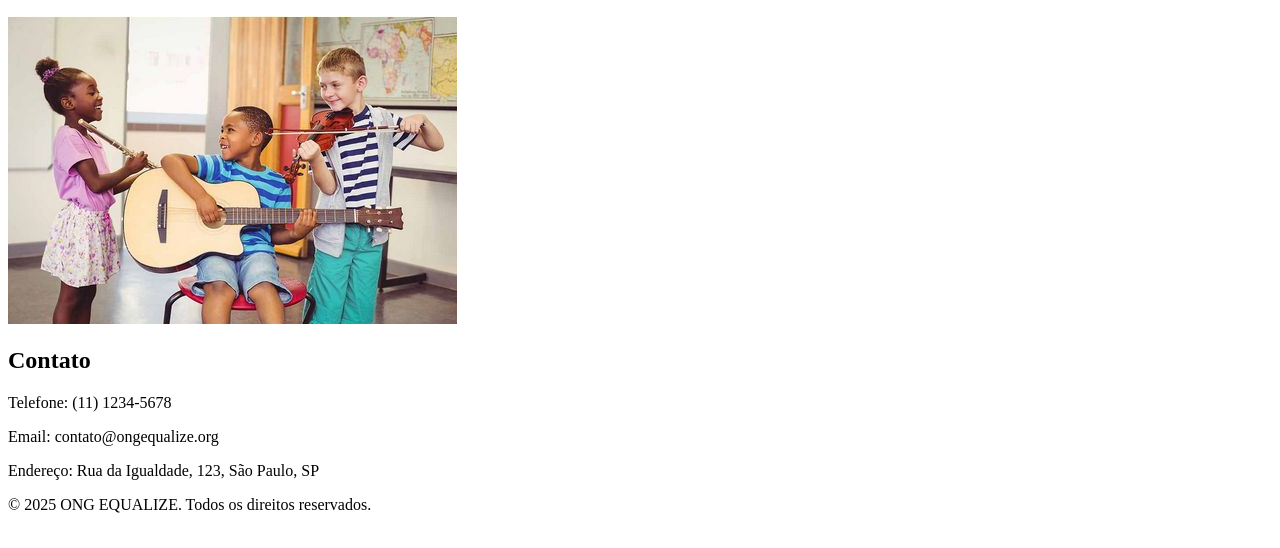
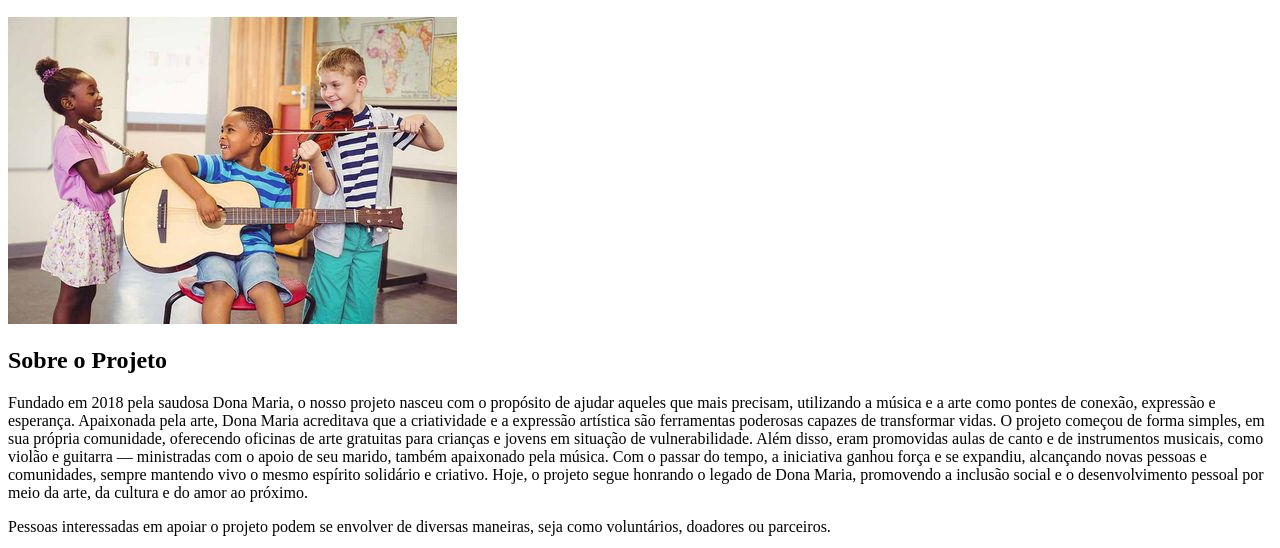
Before and after one commit to Denis15006/Projeto_ONG_Equalize, a plain HTML site: page index.html in a window 1280 px wide. Shown: the part 252-800 px from the top of the page. Drawn offline with Linux system fonts and the light colour scheme.

Commit message:
Adicionando o sobre e arrumando o final com </HTML

```diff
--- a/index.html
+++ b/index.html
@@ -32,6 +32,25 @@
                 </div>
             </section>
 
+            <section id="sobre">
+  <h2>Sobre o Projeto</h2>
+  <p>
+Fundado em 2018 pela saudosa Dona Maria, o nosso projeto nasceu com o propósito de ajudar aqueles que mais precisam, utilizando a música e a arte como pontes de conexão, expressão e esperança.
+
+Apaixonada pela arte, Dona Maria acreditava que a criatividade e a expressão artística são ferramentas poderosas capazes de transformar vidas.
+
+O projeto começou de forma simples, em sua própria comunidade, oferecendo oficinas de arte gratuitas para crianças e jovens em situação de vulnerabilidade. Além disso, eram promovidas aulas de canto e de instrumentos musicais, como violão e guitarra — ministradas com o apoio de seu marido, também apaixonado pela música.
+
+Com o passar do tempo, a iniciativa ganhou força e se expandiu, alcançando novas pessoas e comunidades, sempre mantendo vivo o mesmo espírito solidário e criativo.
+
+Hoje, o projeto segue honrando o legado de Dona Maria, promovendo a inclusão social e o desenvolvimento pessoal por meio da arte, da cultura e do amor ao próximo.
+  </p>
+
+  <p>
+Pessoas interessadas em apoiar o projeto podem se envolver de diversas maneiras, seja como voluntários, doadores ou parceiros.
+  </p>
+</section>
+
             <section class="contato" aria-labelledby="contato-title">
                 <div class="container">
                     <h2 id="contato-title"> Contato</h2>
@@ -48,3 +67,4 @@
             </div>
         </footer>
     </body>
+</html>
```
